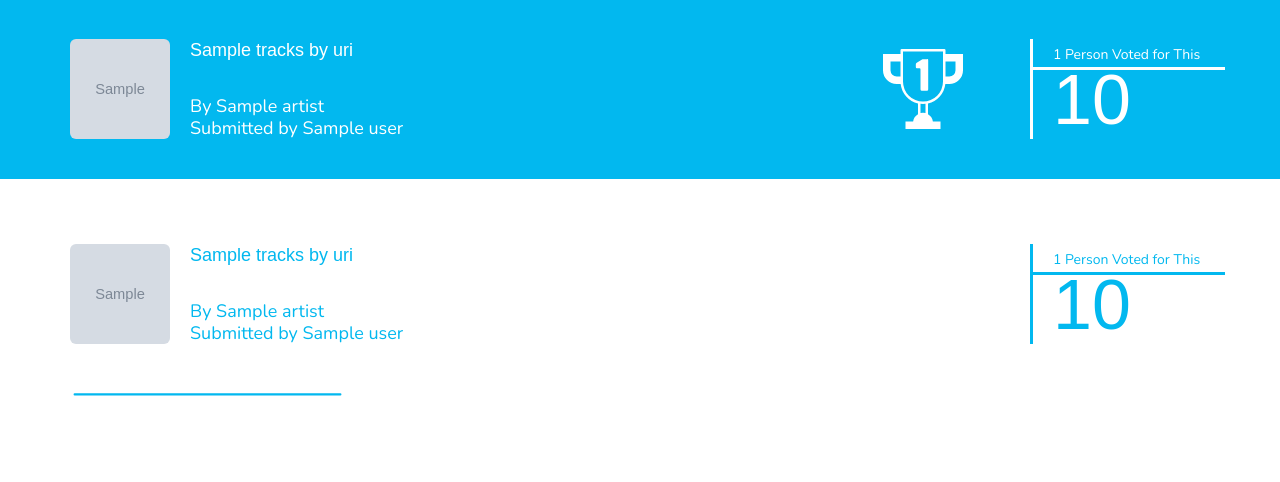
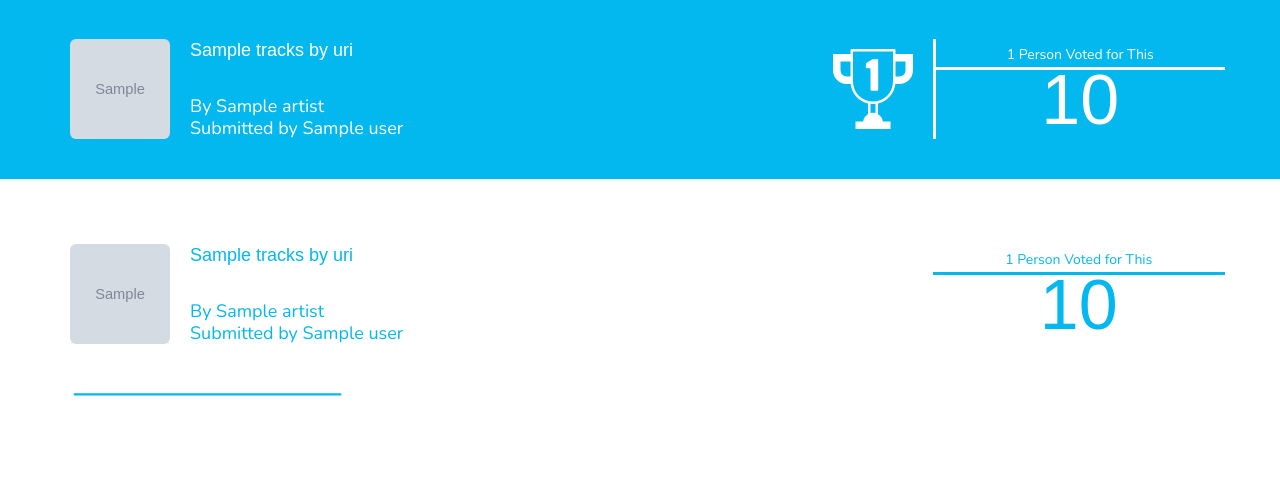
Before and after one commit to vrecabarren/musicleague, a Flask app: template musicleague/templates/results/page.html in a window 1280 px wide. Shown: the part 318-800 px from the top of the page. Run offline with Flask 2, Linux system fonts and the light colour scheme; the template is opened without the code that fills it: most values are stand-ins (such as "Sample title", 1, 10 or a date in 2020); grey boxes marked "Sample" are stand-in pictures; some libraries are stand-ins or nearby versions; some web fonts are replaced.

Commit message:
Fix alignment of trophy and points for songs on results page

```diff
--- a/musicleague/static/css/results.css
+++ b/musicleague/static/css/results.css
@@ -80,7 +80,7 @@ div, span {
 #status-bar .song-info .text-info .artist,
 #status-bar .song-info .text-info .submitter { font-family: 'Nunito', sans-serif; }
 
-#status-bar .song .stats-wrapper { border-left: 3px solid #fff; }
+#status-bar .song .stats-wrapper.with-trophy { border-left: 3px solid #fff; }
 #status-bar .song .stats-wrapper .voters-wrapper .voter-count { font-family: 'Nunito', sans-serif; }
 #status-bar .song .stats-wrapper .points-wrapper { border-top: 3px solid #fff; }
 
@@ -141,7 +141,7 @@ div, span {
 .song .trophy-wrapper {
     height: 100px;
     padding: 10px 20px 10px 0px;
-    text-align: center;
+    text-align: right;
 }
 
 .song .trophy-wrapper .trophy {
@@ -162,13 +162,16 @@ div, span {
 }
 
 .song .stats-wrapper {
-    border-left: 3px solid #02B8EF;
     height: 100px;
     padding: 0px;
 }
+.song .stats-wrapper.with-trophy {
+    border-left: 3px solid #02B8EF;
+}
 .song .stats-wrapper .voters-wrapper {
     height: 28px;
-    padding: 10px 0px 5px 20px;
+    padding: 10px 0px 5px 0px;
+    text-align: center;
 }
 .song .stats-wrapper .voters-wrapper .voter-count {
     font-size: 14px;
@@ -179,7 +182,8 @@ div, span {
     border-top: 3px solid #02B8EF;
     display: table;
     margin-left: 0px;
-    padding: 5px 0px 10px 20px;
+    padding: 5px 0px 10px 0px;
+    text-align: center;
     width: 100%;
 }
 .song .stats-wrapper .points-wrapper .point-count {
--- a/musicleague/templates/results/_song.html
+++ b/musicleague/templates/results/_song.html
@@ -19,10 +19,11 @@
             </div>
         </div>
     </div>
-    <div class="trophy-wrapper col-xs-4 col-xs-offset-1 col-sm-2">
+    {% if place == 1 or place == 2 or place == 3 %}
+    <div class="trophy-wrapper col-xs-4 col-xs-offset-1 col-sm-2 col-sm-offset-0">
         <div class="trophy {% if place == 1 %}first{% elif place == 2 %}second{% elif place == 3 %}third{% endif %}"></div>
     </div>
-    <div class="stats-wrapper col-xs-6 col-sm-3 col-md-2">
+    <div class="stats-wrapper with-trophy col-xs-6 col-sm-3">
         <div class="voters-wrapper">
             <span class="voter-count">{{ entry.votes|length }} {% if entry.votes|length == 1 %}Person{% else %}People{% endif %} Voted for This</span>
         </div>
@@ -30,4 +31,14 @@
             <span class="point-count">{{ entry.points }}</span>
         </div>
     </div>
+    {% else %}
+    <div class="stats-wrapper col-xs-6 col-xs-offset-3 col-sm-3 col-sm-offset-2">
+        <div class="voters-wrapper">
+            <span class="voter-count">{{ entry.votes|length }} {% if entry.votes|length == 1 %}Person{% else %}People{% endif %} Voted for This</span>
+        </div>
+        <div class="points-wrapper">
+            <span class="point-count">{{ entry.points }}</span>
+        </div>
+    </div>
+    {% endif %}
 </div>
```
